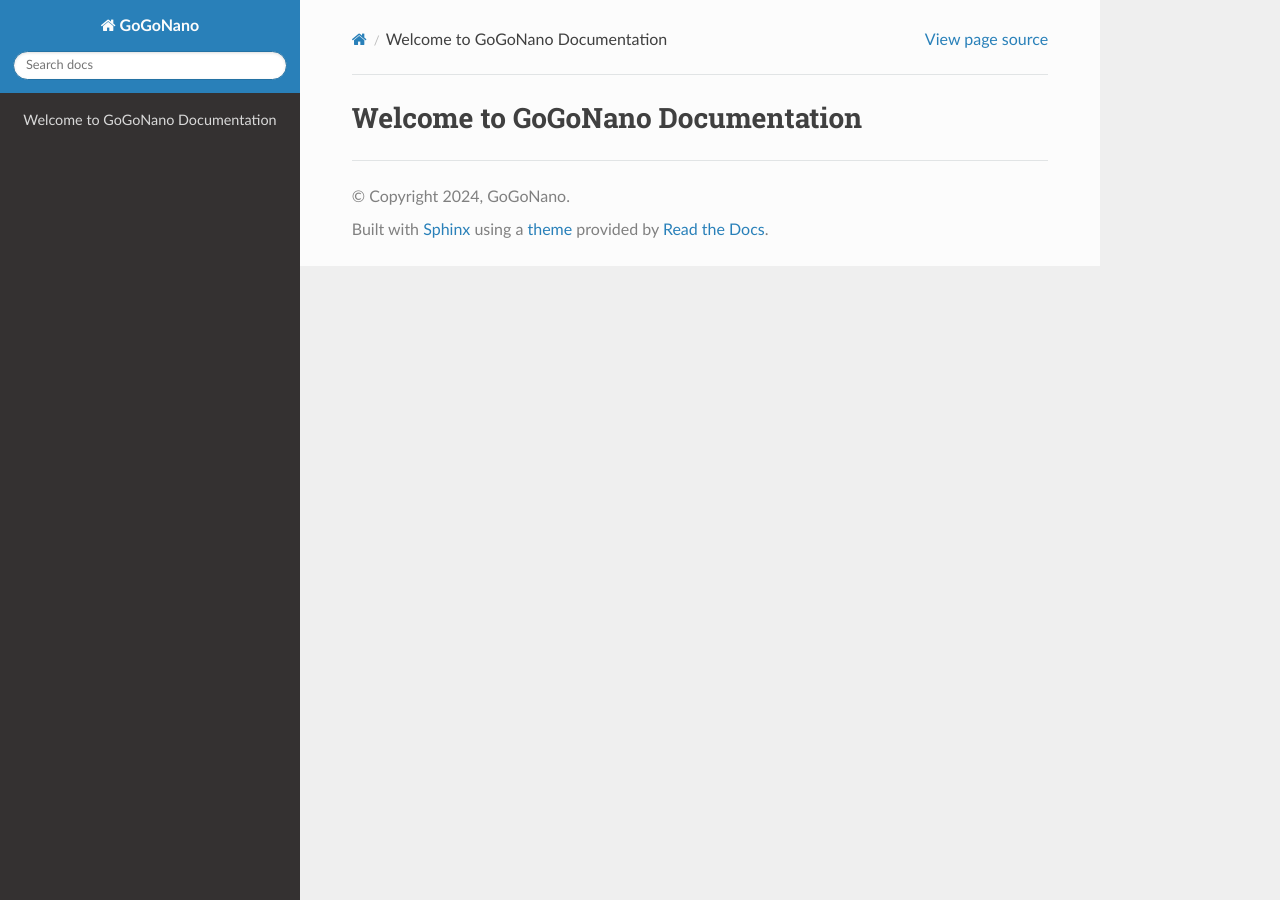
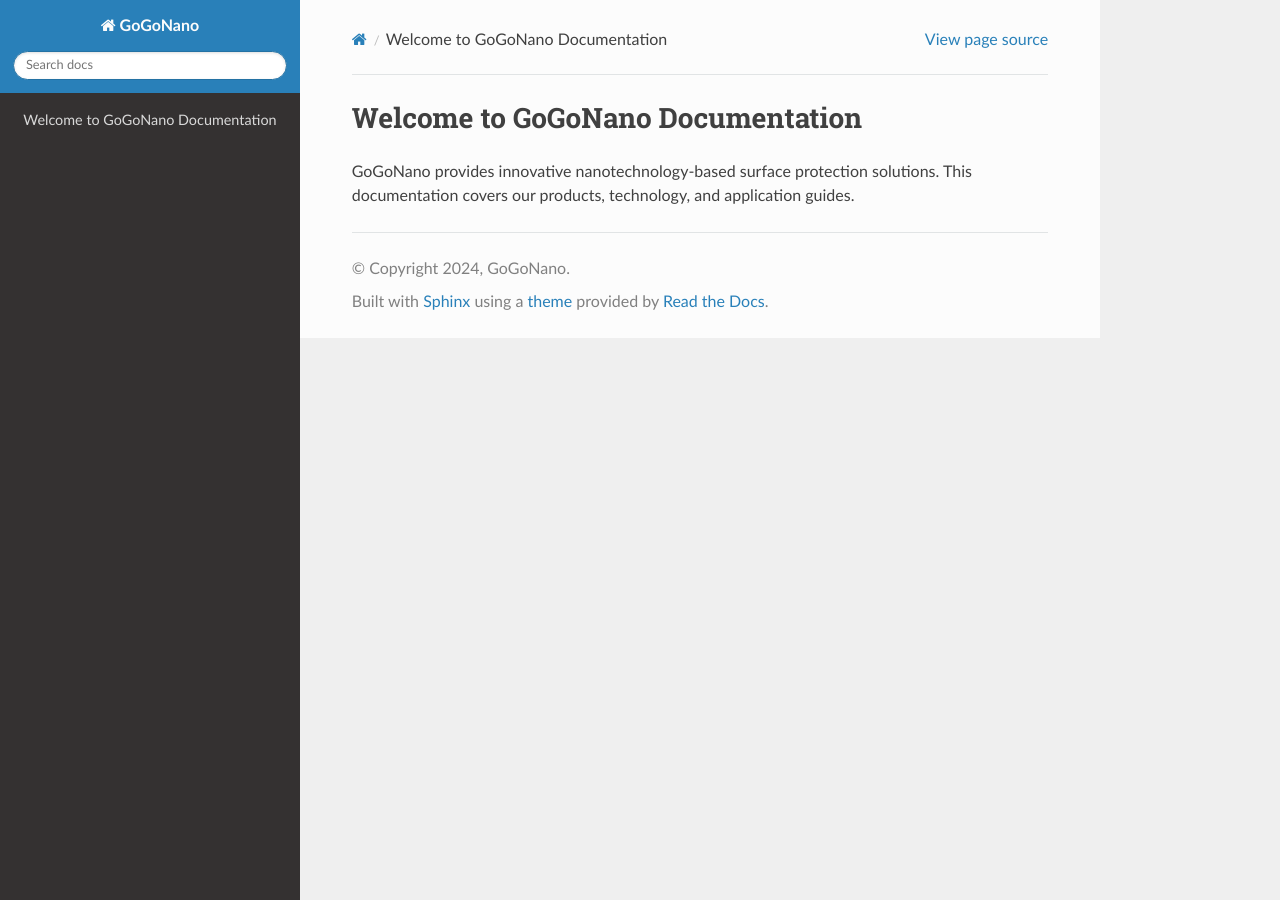
Before and after one commit to kakur007/GoGoNano, a Sphinx documentation site: the page built from docs/index.rst, in a window 1280 px wide. Built offline with Sphinx 7.4.7 and the Read the Docs theme 3.1.0, drawn with Linux system fonts in a browser that asks for light colours; pages that are not in the unit, such as notebooks, are missing from menus.

Commit message:
Update index.rst

```diff
--- a/docs/index.rst
+++ b/docs/index.rst
@@ -9,3 +9,5 @@
    products
    technology
    guides
+
+GoGoNano provides innovative nanotechnology-based surface protection solutions. This documentation covers our products, technology, and application guides.
```
